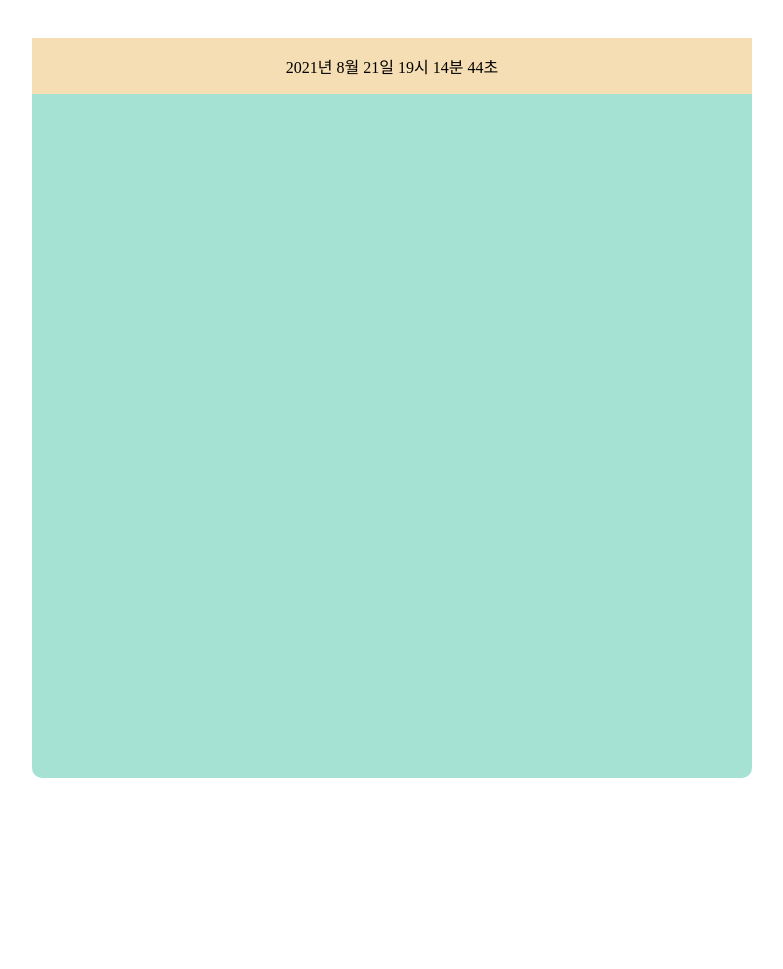
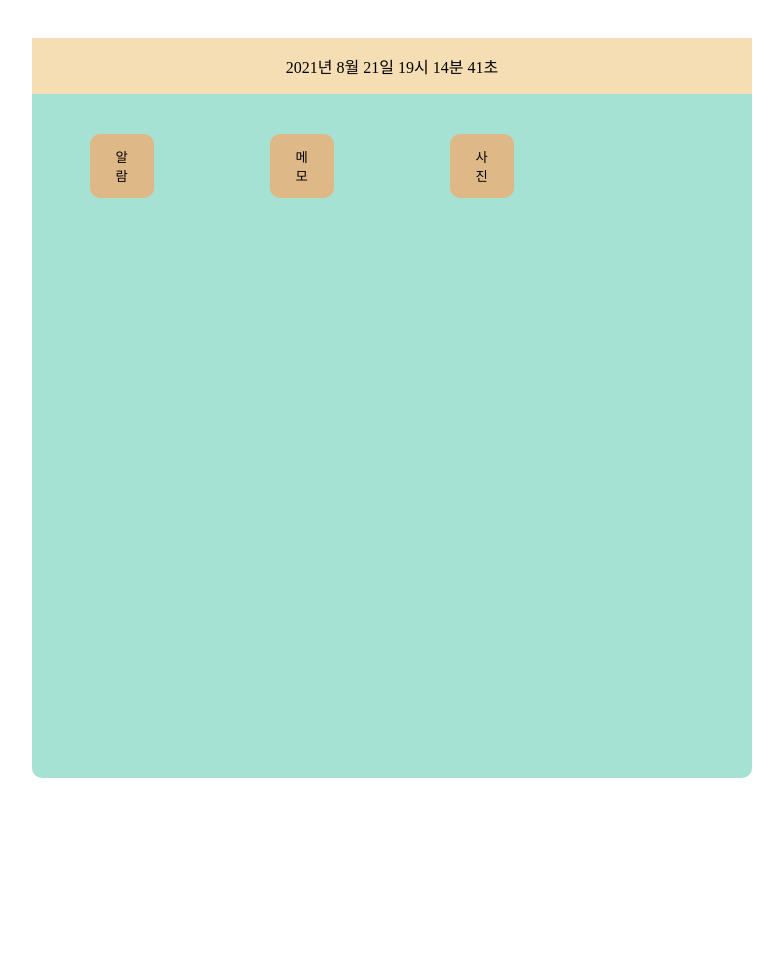
Before and after one commit to eamon3481/11st_phone_emulation, a website built with webpack: page src/index.html in a window 1280 px wide. Shown: the whole page, without its empty margins (248-1031 px from the left). Before the commit the page ends 816 px from the top, so only its background shows below. Built offline with nearby package versions, Linux system fonts and the light colour scheme.

Commit message:
[#7][#6]Feature/routing (#20)
* [#7]Feature:라우팅 앱구현

* [#7] 뒤로가기 구현

* [#7][#6]Feat : 라우터 구현 및 앱 버튼 css

```diff
--- a/public/style/header/index.css
+++ b/public/style/header/index.css
@@ -5,3 +5,8 @@
   display: flex;
   justify-content: space-around;
 }
+
+.AppButton{
+  padding: 2rem;
+  background-color: burlywood;
+}
--- /dev/null
+++ b/public/style/home/index.css
@@ -0,0 +1,21 @@
+.home_main {
+  padding: 10px, 10px;
+  display: grid;
+  grid: '. . . .';
+}
+
+.AppButton {
+  display: flex;
+  width: 40px;
+  height: 40px;
+  border-radius: 10px;
+  background-color: burlywood;
+  border: none;
+  justify-content: center;
+  align-items: center;
+}
+.home_itemBox {
+  margin: 40px auto;
+  width: 65px;
+  height: 72px;
+}
--- a/public/style/index.css
+++ b/public/style/index.css
@@ -1,4 +1,5 @@
 @import './header/index.css';
+@import './home/index.css';
 * {
   box-sizing: border-box;
 }
--- a/src/App.ts
+++ b/src/App.ts
@@ -1,11 +1,24 @@
-import Component from './core/Component';
-import Header from './header/Header';
-import { createNowDate,throttle } from './utils/util';
+import Component from './lib/Component';
+import { initialRoutes, historyRouterPush } from './lib/router';
+import { $ } from './utils/util';
+import { createElementType } from '@src/type/componentPropsType';
 
-export default class App extends Component<undefined> {
+export default class App extends Component {
+
+  setEvent() {
+    this.addEvent('click', '#app', (evt: MouseEvent) => {
+      const target = evt.target as HTMLElement;
+      console.log(target.closest(".route"))
+      if (target.closest(".route")?.getAttribute('route')) {
+        const pathName = target.closest(".route")?.getAttribute('route');
+        historyRouterPush(pathName, $('#app'));
+      }
+    });
+  }
+  mounted() {
+    initialRoutes(this.$target);
+  }
   template() {
-    return `${this.setComponent<{ type: 'HOME' | 'MEMO' }>(Header, {
-      type: 'HOME',
-    })}`;
+    return '';
   }
 }
--- a/src/header/Header.ts
+++ b/src/components/header/Header.ts
@@ -1,4 +1,4 @@
-import Component from '@src/core/Component';
+import Component from '@src/lib/Component';
 import { createNowDate, throttle } from '@src/utils/util';
 
 export default class Header extends Component<{
@@ -8,11 +8,11 @@ export default class Header extends Component<{
     this.$state = { date: createNowDate(new Date()) };
   }
   mounted() {
-    const test = throttle(
+    const throttleDateFn = throttle(
       (date) => this.setState({ date: createNowDate(date) }),
       500,
     );
-    test(new Date());
+    throttleDateFn(new Date());
   }
   template() {
     const { type } = this.$props;
--- /dev/null
+++ b/src/components/home/AppButton.ts
@@ -0,0 +1,11 @@
+import Component from '@src/lib/Component';
+import { AppButtonProps } from '@src/type/componentPropsType';
+
+export default class AppButton extends Component<AppButtonProps> {
+  template() {
+    const { text, route } = this.$props;
+    return `
+      <button class="AppButton route" route="${route}"><span>${text}</span></button>
+      `;
+  }
+}
--- /dev/null
+++ b/src/components/home/index.ts
@@ -0,0 +1,32 @@
+import Component from '@src/lib/Component';
+import AppButton from './AppButton';
+import {AppButtonProps} from '@src/type/componentPropsType'
+export default class HomePageBody extends Component {
+  template() {
+    return `
+      ${this.setComponent<AppButtonProps, AppButton>({ tagName: 'div' ,classNames: [ 'home_itemBox']},AppButton, { text: '알람', route: '/alert' }, 0)}
+      ${this.setComponent<AppButtonProps, AppButton>({ tagName: 'div' ,classNames: [ 'home_itemBox']},AppButton, { text: '메모', route: '/memo' }, 1)}
+      ${this.setComponent<AppButtonProps, AppButton>({ tagName: 'div' ,classNames: [ 'home_itemBox']},AppButton, { text: '사진', route: '/photo' }, 2)}
+      <div class="home_itemBox"></div>
+      <div class="home_itemBox"></div>
+      <div class="home_itemBox"></div>
+      <div class="home_itemBox"></div>
+      <div class="home_itemBox"></div>
+      <div class="home_itemBox"></div>
+      <div class="home_itemBox"></div>
+      <div class="home_itemBox"></div>
+      <div class="home_itemBox"></div>
+      <div class="home_itemBox"></div>
+      <div class="home_itemBox"></div>
+      <div class="home_itemBox"></div>
+      <div class="home_itemBox"></div>
+      <div class="home_itemBox"></div>
+      <div class="home_itemBox"></div>
+      <div class="home_itemBox"></div>
+      <div class="home_itemBox"></div>
+      <div class="home_itemBox"></div>
+
+
+      `;
+  }
+}
--- a/src/core/Component.ts
+++ /dev/null
@@ -1,70 +0,0 @@
-import { $all } from '../utils/util';
-
-interface ComponentStackType {
-  childrenComponent: any;
-  props: any;
-  key: number;
-}
-
-export default class Component<T> {
-  $state: any;
-  $props: T;
-  $target: HTMLElement;
-  component: ComponentStackType[];
-  constructor($target: HTMLElement, $props: T) {
-    this.$target = $target;
-    this.$props = $props;
-    this.component = [];
-    this.setup();
-    this.setEvent();
-    this.render();
-  }
-  setup() {}
-  mounted() {}
-  template() {
-    return '';
-  }
-
-  protected setComponent<P>(childrenComponent: any, props: P, key: number = 0) {
-    this.component.push({ childrenComponent, props, key });
-    return `<div data-key=${key} data-component=${childrenComponent.name}></div>`;
-  }
-
-  protected ComponentsMounted() {
-    if (this.component.length) {
-      this.component.forEach(({ childrenComponent, props, key }) => {
-        const selector = `[data-component="${childrenComponent.name}"]`;
-        new childrenComponent($all(selector, this.$target)[key], props);
-      });
-    }
-  }
-
-  protected render() {
-    this.$target.innerHTML = this.template();
-    this.ComponentsMounted();
-    this.mounted();
-  }
-
-  setEvent() {}
-
-  protected addEvent<K extends keyof WindowEventMap>(
-    eventType: K,
-    selector: string,
-    callback: (ev: Event) => void,
-  ) {
-    const children = [...$all(selector, this.$target)];
-    const isTarget = (target: HTMLElement) =>
-      children.includes(target) || target.closest(selector);
-    this.$target.addEventListener(eventType, (ev: Event) => {
-      if (ev.target) {
-        if (!isTarget(ev.target as HTMLElement)) return false;
-        callback(ev);
-      }
-    });
-  }
-
-  protected setState(newState: any) {
-    this.$state = { ...this.$state, ...newState };
-    this.render();
-  }
-}
--- a/src/index.js
+++ b/src/index.js
@@ -3,4 +3,4 @@ import App from './App.ts';
 import { $ } from './utils/util';
 const root = $('#app');
 
-new App(root);
+new App({ tagName: 'div' }, {}).CreateEl(root);
--- /dev/null
+++ b/src/lib/Component.ts
@@ -0,0 +1,100 @@
+import { $, $all, createElement } from '../utils/util';
+import { createElementType } from '@src/type/componentPropsType';
+
+interface constructorType<T, U> {
+  new (createElementConfig: createElementType, $props: T): U;
+}
+
+export default class Component<T = {}> {
+  $state: any;
+  $props: T;
+  $target: HTMLElement;
+  component: Set<any>;
+  $class: string | undefined;
+  constructor(createElementConfig: createElementType, $props: T) {
+    this.$target = createElement(createElementConfig);
+    this.$props = $props;
+    this.component = new Set();
+  }
+
+  CreateEl($outerTarget: HTMLElement) {
+    this.$target = $outerTarget;
+    this.init()
+  }
+  init() {
+    this.setup();
+    this.setEvent();
+    this.render();
+  }
+
+  setup() {}
+  mounted() {}
+  template() {
+    return '';
+  }
+
+  protected setComponent<T, U>(
+    createElementConfig: createElementType,
+    childrenComponent: constructorType<T, U>,
+    props?: T,
+    _key?: number,
+  ) {
+    const key = _key ? _key : 0;
+    this.component.add({ createElementConfig, childrenComponent, props, key });
+    return `<div  id=${childrenComponent.name}-${key}></div>`;
+  }
+
+  protected ComponentsMounted() {
+    if (this.component.size) {
+      for (let {
+        createElementConfig,
+        childrenComponent,
+        props,
+        key,
+      } of this.component.values()) {
+        // ({ createElementConfig, childrenComponent, props, key }) => {
+        const selector = `#${childrenComponent.name}-${key}`;
+        const el = $(selector, this.$target);
+        console.log(el, selector, this.$target, createElementConfig, key);
+        const component = new childrenComponent(createElementConfig, props)
+        component.init()
+        if (el)
+          el.replaceWith(
+            component.$target,
+          );
+        else throw new Error('key 값을 확인하세요');
+      }
+    }
+  }
+
+  protected render() {
+    this.$target.innerHTML = this.template();
+    this.ComponentsMounted();
+    this.mounted();
+  }
+
+  setEvent() {}
+
+  addEvent<K extends keyof HTMLElementEventMap>(
+    eventType: K,
+    selector: string,
+    callback: (ev: HTMLElementEventMap[K]) => void,
+  ) {
+    console.log(this.$target, "dd");
+    const children = [...$all(selector, this.$target)];
+    const isTarget = (target: HTMLElement) =>
+      children.includes(target) || target.closest(selector);
+    console.log(this.$target, "dd");
+    this.$target.addEventListener(eventType, (ev: HTMLElementEventMap[K]) => {
+      if (ev.target) {
+        if (!isTarget(ev.target as HTMLElement)) return false;
+        callback(ev);
+      }
+    });
+  }
+
+  protected setState(newState: any) {
+    this.$state = { ...this.$state, ...newState };
+    this.render();
+  }
+}
--- /dev/null
+++ b/src/lib/router.js
@@ -0,0 +1,34 @@
+import Alert from '@src/page/Alert';
+import Home from '@src/page/Home';
+import Memo from '@src/page/Memo';
+import Photo from '@src/page/Photo';
+
+const routes = {
+  '/': Home,
+  '/alert': Alert,
+  '/memo': Memo,
+  '/photo': Photo,
+};
+
+// entry point
+export function initialRoutes(el) {
+  renderHTML(el, routes['/']);
+  console.log(window);
+  window.onpopstate = (e) => {
+    return renderHTML(el, routes[window.location.pathname]);
+  };
+}
+
+// set browser history
+export function historyRouterPush(pathName, el) {
+  window.onpopstate = (e) => {
+    return renderHTML(el, routes[window.location.pathname]);
+  };
+  window.history.pushState({}, pathName, window.location.origin + pathName);
+  renderHTML(el, routes[pathName]);
+}
+
+// render
+function renderHTML(el, route) {
+  new route({ tagName: 'div' }, {}).CreateEl(el);
+}
--- /dev/null
+++ b/src/page/Home.ts
@@ -0,0 +1,17 @@
+import Component from '@src/lib/Component';
+import Header from '@src/components/header/Header';
+import HomePageBody from '@src/components/home';
+export default class Home extends Component {
+  template() {
+    return `${this.setComponent<{ type: 'HOME' | 'MEMO' }, Header>(
+      { tagName: 'div' },
+      Header,
+      { type: 'HOME' },
+    )}
+    ${this.setComponent<{}, HomePageBody>(
+      { tagName: 'main', classNames : ['home_main'] },
+      HomePageBody,
+    )}
+    `;
+  }
+}
--- /dev/null
+++ b/src/type/componentPropsType.ts
@@ -0,0 +1,13 @@
+type textType = '알람' | '메모' | '사진';
+type routerType = '/alert' | '/memo' | '/photo';
+
+export type AppButtonProps = {
+  text: textType;
+  route: routerType;
+};
+
+export type createElementType = {
+    tagName: keyof HTMLElementTagNameMap;
+    classNames?: string[];
+    value?: string;
+  };
--- a/src/utils/util.ts
+++ b/src/utils/util.ts
@@ -1,9 +1,9 @@
-export function $(target: string, root: HTMLElement) {
+export function $(target: string, root?: HTMLElement | Document) {
   if (root === undefined) return document.querySelector<HTMLElement>(target);
   return root.querySelector<HTMLElement>(target);
 }
 
-export function $all(target: string, root: HTMLElement) {
+export function $all(target: string, root?: HTMLElement | Document) {
   if (root === undefined) return document.querySelectorAll<HTMLElement>(target);
   return root.querySelectorAll<HTMLElement>(target);
 }
@@ -18,16 +18,16 @@ export function onEvent(
 
 type createElementType = {
   tagName: keyof HTMLElementTagNameMap;
-  classNames: string[];
-  value: string;
+  classNames?: string[];
+  value?: string;
 };
 export function createElement({
   tagName,
-  classNames = [],
-  value = '',
+  classNames,
+  value ,
 }: createElementType) {
   const element = document.createElement(tagName);
-  element.classList.add(...classNames);
+  if(classNames) element.classList.add(...classNames);
   if (value) element.innerHTML = value;
   return element;
 }
--- a/tsconfig.json
+++ b/tsconfig.json
@@ -23,7 +23,7 @@
         "./public/*",
         "public",
         "src"
-    ],
+, "test/Header.test.js"    ],
     "exclude": [
         "node_modules",
         "webpack.config.js"
```
Also changed, not shown: src/page/Alert.ts (added, +15 -0 lines), src/page/Memo.ts (added, +13 -0 lines), src/page/Photo.ts (added, +13 -0 lines), test/Header.test.js (line endings or trailing spaces).
